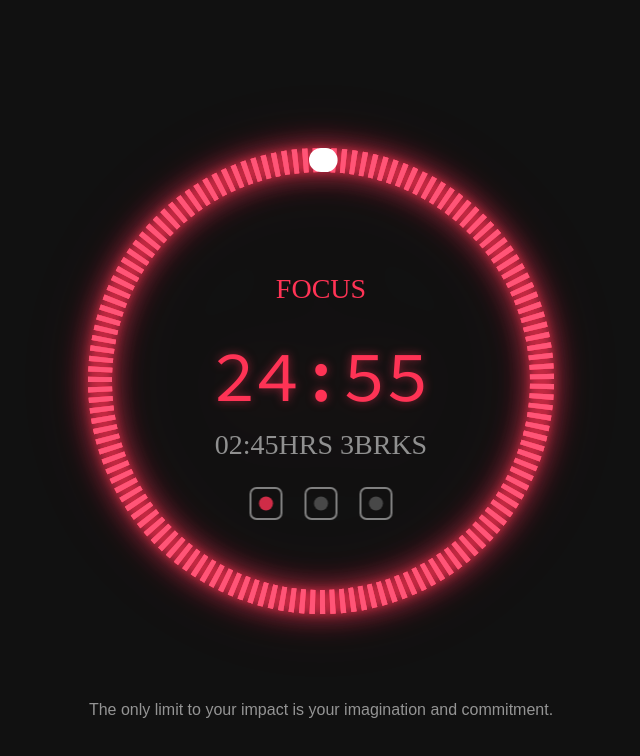
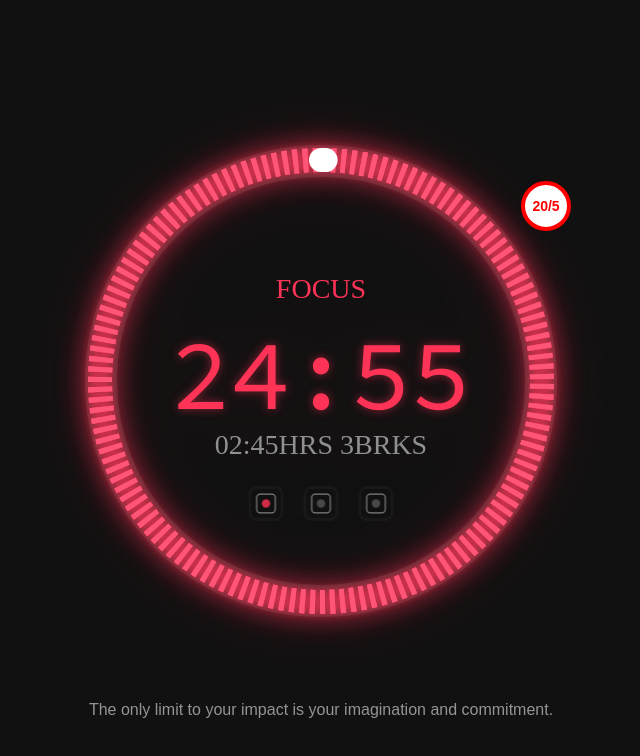
Before and after one commit to Lacarte/justpomodro-tauri, a website built with Vite: page reserve/html/index.html in a window 1280 px wide. Shown: the whole page, without its empty margins (319-959 px from the left). Built offline with nearby package versions, Linux system fonts and the light colour scheme; a web font is replaced by a local one.

Commit message:
time pause indicator

```diff
--- a/reserve/html/index.html
+++ b/reserve/html/index.html
@@ -8,8 +8,8 @@
     <link rel="preconnect" href="https://fonts.googleapis.com">
     <link rel="preconnect" href="https://fonts.gstatic.com" crossorigin>
     <link
-    href="https://fonts.googleapis.com/css2?family=Inria+Sans:wght@300;400;700&family=Roboto:wght@400&family=Playfair+Display:wght@700&family=Source+Code+Pro:wght@400&display=swap"
-    rel="stylesheet">
+        href="https://fonts.googleapis.com/css2?family=Inria+Sans:wght@300;400;700&family=Roboto:wght@400&family=Playfair+Display:wght@700&family=Source+Code+Pro:wght@400&display=swap"
+        rel="stylesheet">
 
     <style>
         * {
@@ -28,7 +28,7 @@
             font-family: 'Inria Sans', sans-serif;
         }
 
-        #timerCanvas {
+        #timer-canvas {
             position: relative;
             display: flex;
             justify-content: center;
@@ -87,11 +87,63 @@
 
         .break-indicator {
             transition: all 0.3s ease;
+            border: 3px solid #48484828;
+            border-radius: 8px;
+            padding: 4px;
         }
 
         .break-indicator:hover {
             transform: scale(1.1);
+            border: 3px solid #F63153;
+
         }
+
+        #pomodoro-canvas {
+            filter: drop-shadow(0 0 30px rgba(255, 51, 85, 0.1));
+        }
+
+
+        #timer-container {
+            display: flex;
+            flex-direction: column;
+            justify-content: center;
+            align-items: center;
+            text-align: center;
+            width: 100%;
+        }
+
+        .quote-container {
+            margin-top: 20px;
+        }
+
+        .quote {
+            font-family: 'Inria Sans', sans-serif;
+            /* font-style: italic; */
+            color: #a3a3a3;
+            opacity: 0.9;
+            max-width: 600px;
+            /* Limit width for readability */
+        }
+
+
+        .time-pause {
+            position: absolute;
+            top: 100px;
+            right: 50px;
+            width: 50px;
+            height: 50px;
+            border: 4px solid red;
+            border-radius: 50%;
+            display: flex;
+            justify-content: center;
+            align-items: center;
+            font-size: 14px;
+            font-weight: bold;
+            color: red;
+            background-color: #fff;
+            /* Optional: Add a background color */
+        }
+
 
         @keyframes fadeInDown {
             from {
@@ -116,47 +168,15 @@
                 transform: translate(-50%, 0);
             }
         }
-
-        #pomodoroCanvas {
-            filter: drop-shadow(0 0 30px rgba(255, 51, 85, 0.1));
-        }
-
-
-        #timerContainer {
-            display: flex;
-            flex-direction: column;
-            /* Stack elements vertically */
-            justify-content: center;
-            /* Center contents vertically */
-            align-items: center;
-            /* Center contents horizontally */
-            text-align: center;
-            /* Ensure text aligns properly */
-            width: 100%;
-            /* Full width for responsiveness */
-        }
-
-        .quote-container {
-            margin-top: 20px;
-            /* Add some space between the clock and the quote */
-        }
-
-        .quote {
-            font-family: 'Inria Sans', sans-serif;
-            /* font-style: italic; */
-            color: #a3a3a3;
-            opacity: 0.9;
-            max-width: 600px;
-            /* Limit width for readability */
-        }
     </style>
 </head>
 
 <body>
+    <div id="timer-container">
+        <div id="timer-canvas">
+            <div class="time-pause">20/5</div>
+            <canvas id="pomodoro-canvas" width="600" height="600"></canvas>
 
-    <div id="timerContainer">
-        <div id="timerCanvas">
-            <canvas id="pomodoroCanvas" width="600" height="600"></canvas>
             <div class="svg-container">
                 <svg class="break-indicator" width="35" height="35" viewBox="0 0 35 35">
                     <rect x="2" y="2" width="31" height="31" rx="6" fill="none" stroke="#808080" stroke-width="2" />
@@ -170,6 +190,8 @@
                     <rect x="2" y="2" width="31" height="31" rx="6" fill="none" stroke="#808080" stroke-width="2" />
                     <circle cx="17.5" cy="17.5" r="7" fill="#808080" opacity="0.5" />
                 </svg>
+
+
             </div>
         </div>
         <!-- Add the quote directly below the clock -->
@@ -179,7 +201,7 @@
     </div>
 
     <script>
-        const canvas = document.getElementById('pomodoroCanvas');
+        const canvas = document.getElementById('pomodoro-canvas');
         const ctx = canvas.getContext('2d');
 
         let remainingTime = 25 * 60;
@@ -191,12 +213,21 @@
             ctx.clearRect(0, 0, canvas.width, canvas.height);
 
             // Draw background circle (no rounded caps)
-            // ctx.beginPath();
-            // ctx.lineCap = 'butt'; // Explicitly set to butt for background
-            // ctx.arc(canvas.width / 2, canvas.height / 2, radius, 0, 2 * Math.PI);
-            // ctx.strokeStyle = '#2c2c2c';
-            // ctx.lineWidth = 32;
-            // ctx.stroke();
+            ctx.beginPath();
+            ctx.lineCap = 'butt'; // Explicitly set to butt for background
+            ctx.arc(canvas.width / 2, canvas.height / 2, radius, 0, 2 * Math.PI);
+            ctx.strokeStyle = '#2c2c2c';
+            ctx.lineWidth = 30;
+            ctx.stroke();
+
+
+            // Draw background circle (no rounded caps)
+            ctx.beginPath();
+            ctx.lineCap = 'butt'; // Explicitly set to butt for background
+            ctx.arc(canvas.width / 2, canvas.height / 2, radius, 0, 2 * Math.PI);
+            ctx.strokeStyle = '#2c2c2c';
+            ctx.lineWidth = 32;
+            ctx.stroke();
 
             // Draw glowing dashed circle (no rounded caps)
             ctx.save();
@@ -235,7 +266,7 @@
             const progressAngle = ((totalDuration - remainingTime) / totalDuration) * 2 * Math.PI;
             ctx.beginPath();
             ctx.lineCap = 'round'; // Apply rounded caps only to progress arc
-            ctx.arc(canvas.width / 2, canvas.height / 2, radius+1, -Math.PI / 2, progressAngle - Math.PI / 2, false);
+            ctx.arc(canvas.width / 2, canvas.height / 2, radius + 1, -Math.PI / 2, progressAngle - Math.PI / 2, false);
             ctx.strokeStyle = "#ffffff";
             ctx.lineWidth = 24;
             ctx.stroke();
@@ -251,7 +282,7 @@
             ctx.shadowColor = 'rgba(255, 51, 85, 0.5)';
             ctx.shadowBlur = 10;
             ctx.fillStyle = '#ff3355';
-            ctx.font = '400 72px Source Code Pro';
+            ctx.font = '400 100px Source Code Pro';
             ctx.textAlign = 'center';
             ctx.textBaseline = 'middle';
             ctx.fillText(timeText, canvas.width / 2, canvas.height / 2);
@@ -267,8 +298,6 @@
             ctx.font = '300 28px Inria Sans';
             ctx.fillText('02:45HRS 3BRKS', canvas.width / 2, canvas.height / 2 + 66);
         }
-
-
 
 
         function updateTimer() {
```
Also changed, not shown: reserve/Just Pomodoro App/Just Pomodoro (Copy).png (added), reserve/Just Pomodoro App/Just Pomodoro.png (added), reserve/html/quote-left.png (added), reserve/html/quote-left.svg (added).
